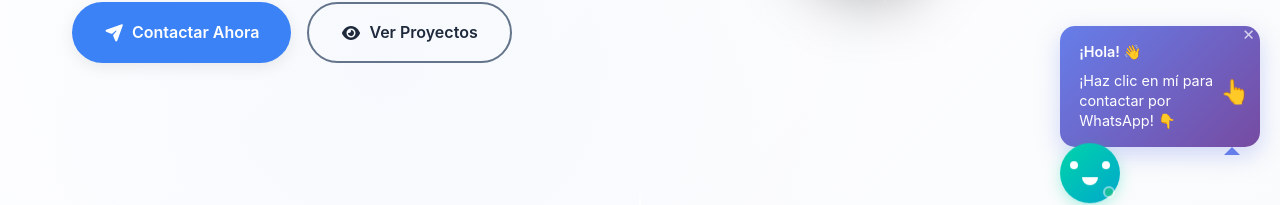
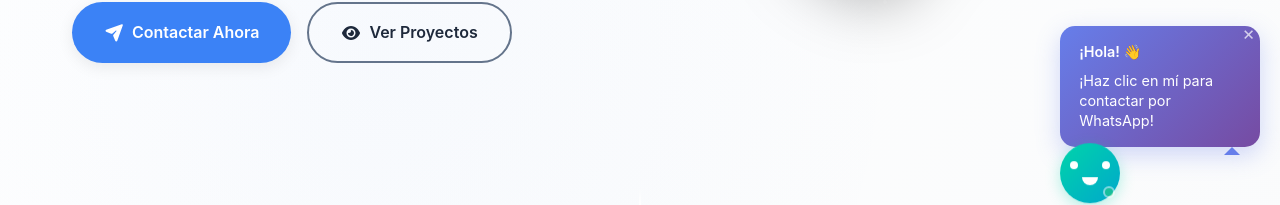
Before and after one commit to Lex-fabian/web-lex, a Vue app: page / in a window 1280 px wide. Shown: the part 573-778 px from the top of the page. Built offline with nearby package versions, Linux system fonts and the light colour scheme.

Commit message:
cambio en el robot flotante

```diff
--- a/src/components/ui/RobotFlotante.vue
+++ b/src/components/ui/RobotFlotante.vue
@@ -2,12 +2,8 @@
   <div class="robot-flotante" :class="{ 'expandido': mostrandoMensaje }">
     <div v-if="mostrandoMensaje" class="mensaje-robot">
       <p>¡Hola! 👋</p>
-      <p>¡Haz clic en mí para contactar por WhatsApp! 👇</p>
+      <p>¡Haz clic en mí para contactar por WhatsApp!</p>
       <button @click="cerrarMensaje" class="boton-cerrar">&times;</button>
-    </div>
-
-    <div class="indicador-dedo" :class="{ 'visible': mostrandoMensaje }">
-      👆
     </div>
 
     <div
```
